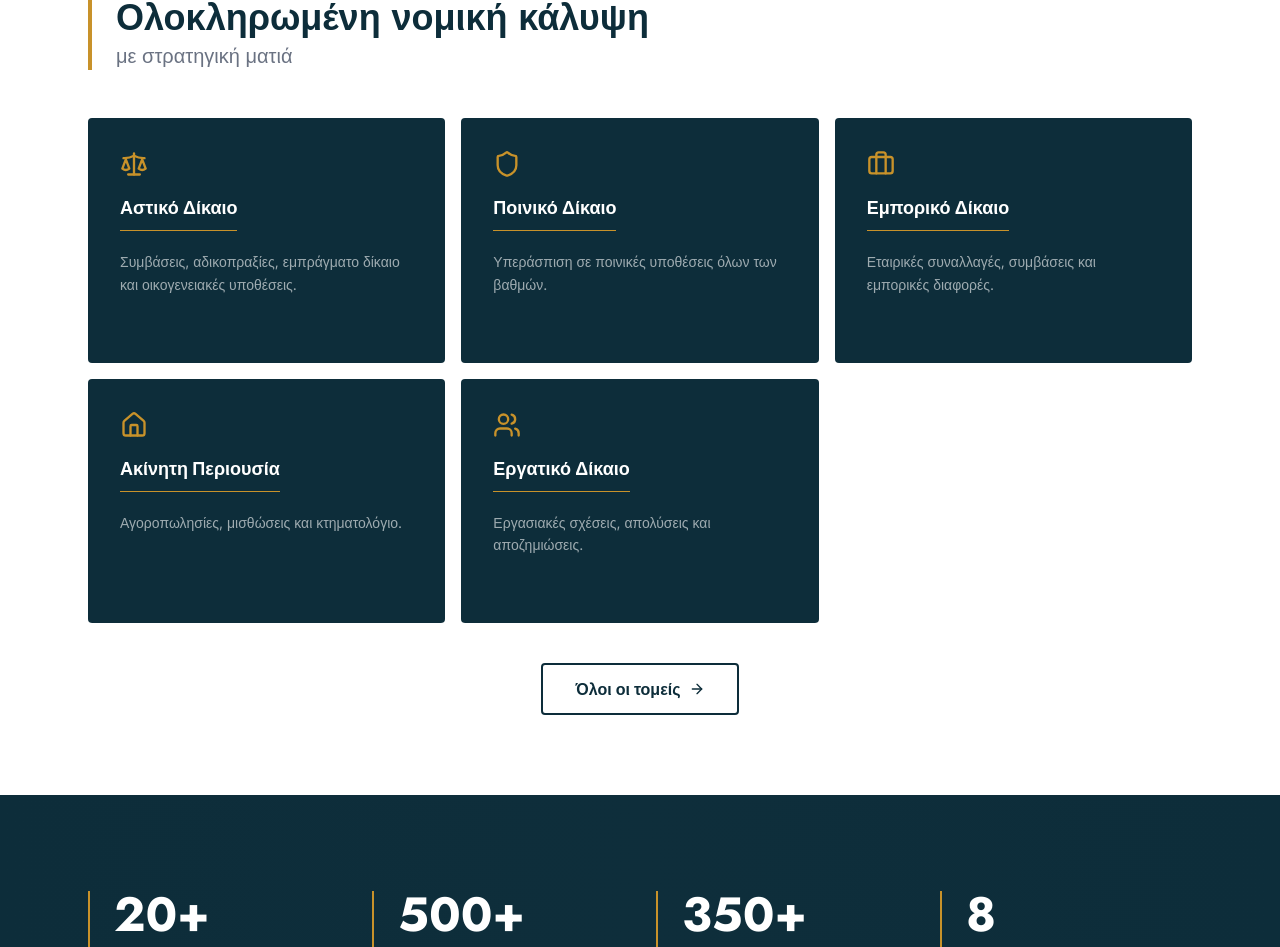
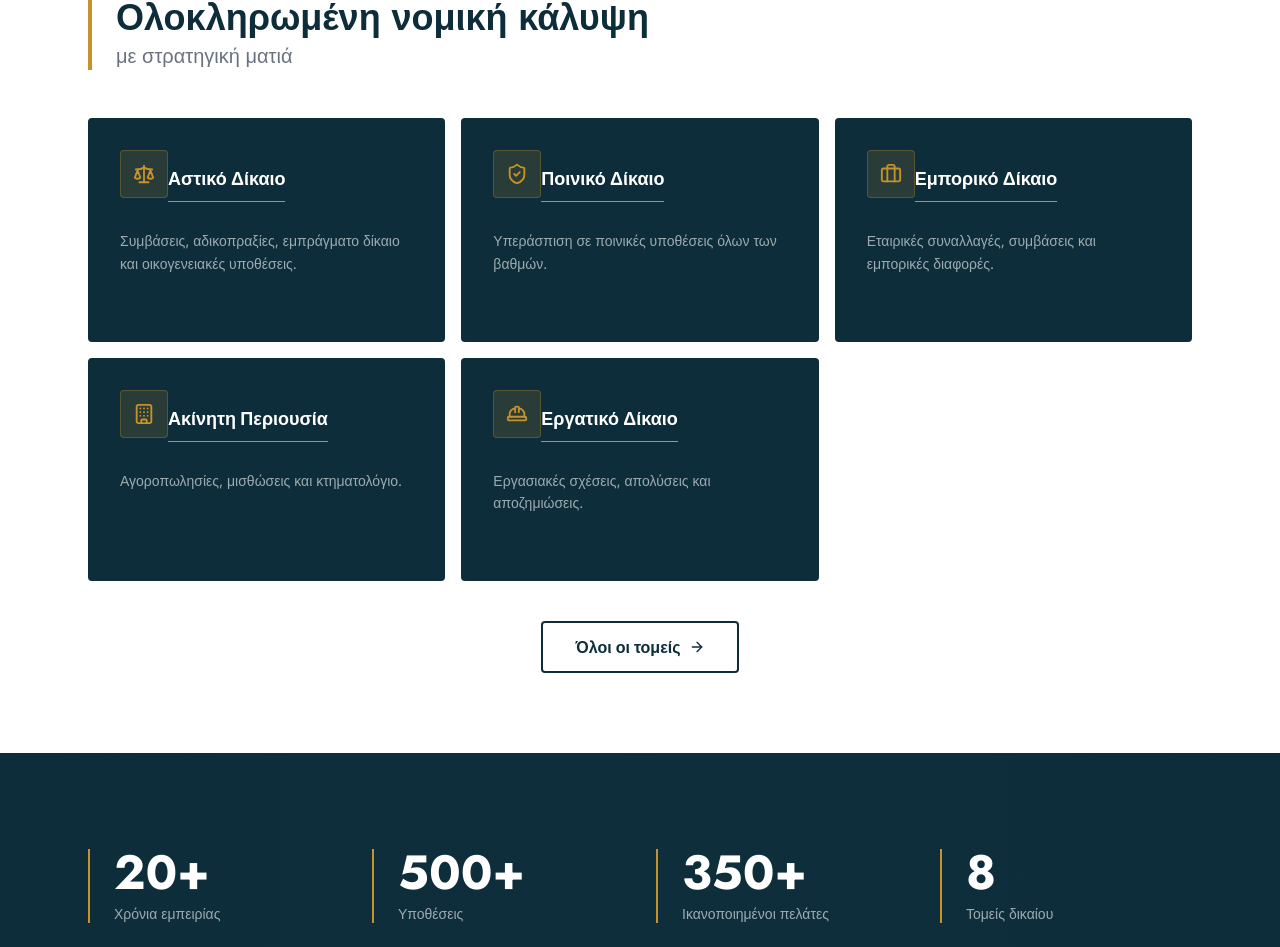
Before and after one commit to theobean/law-firm-site, a Next.js app: page /el in a window 1280 px wide. Shown: the part 903-1850 px from the top of the page. Built offline with nearby package versions, Linux system fonts and the light colour scheme; no server answers.

Commit message:
feat: improve practice area icons with styled containers and better choices

```diff
--- a/src/components/PracticeAreasGrid.tsx
+++ b/src/components/PracticeAreasGrid.tsx
@@ -1,18 +1,18 @@
 import { useTranslations, useLocale } from "next-intl";
 import Link from "next/link";
-import { Scale, Shield, Briefcase, Home, Users, Building2, BookOpen, Receipt, ArrowRight } from "lucide-react";
+import { Scale, ShieldCheck, Briefcase, Building, HardHat, Landmark, ScrollText, Calculator, ArrowRight } from "lucide-react";
 
 const areaKeys = ["civil", "criminal", "commercial", "realEstate", "labor", "administrative", "inheritance", "tax"] as const;
 
 const icons = {
   civil: Scale,
-  criminal: Shield,
+  criminal: ShieldCheck,
   commercial: Briefcase,
-  realEstate: Home,
-  labor: Users,
-  administrative: Building2,
-  inheritance: BookOpen,
-  tax: Receipt,
+  realEstate: Building,
+  labor: HardHat,
+  administrative: Landmark,
+  inheritance: ScrollText,
+  tax: Calculator,
 };
 
 interface Props {
@@ -46,8 +46,8 @@ export default function PracticeAreasGrid({ preview = false }: Props) {
                 href={`/${locale}/practice-areas/${key}`}
                 className="group bg-primary hover:bg-primary/90 p-8 rounded-sm transition-all duration-300 hover:-translate-y-2 hover:shadow-xl"
               >
-                <div className="mb-4">
-                  <Icon className="text-accent" size={28} />
+                <div className="mb-5 inline-flex items-center justify-center w-12 h-12 rounded-sm bg-accent/15 border border-accent/30 group-hover:bg-accent/25 transition-colors">
+                  <Icon className="text-accent" size={22} />
                 </div>
                 <h3 className="text-white font-bold text-lg mb-2 border-b border-accent pb-2 inline-block">
                   {t(`areas.${key}.title`)}
```
